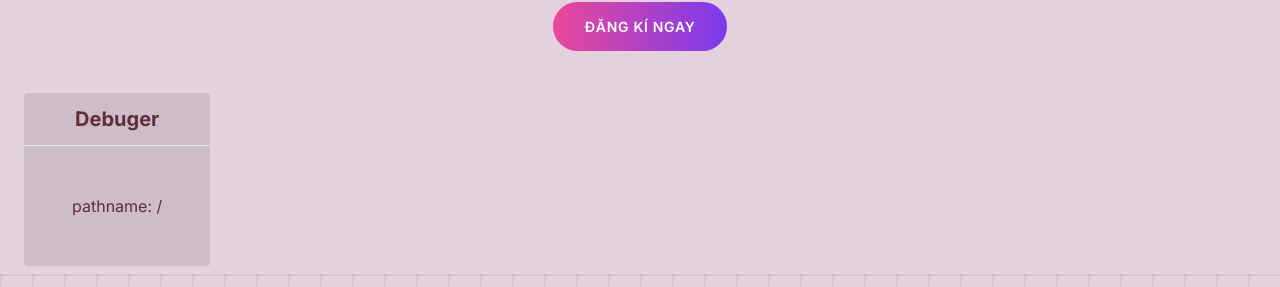
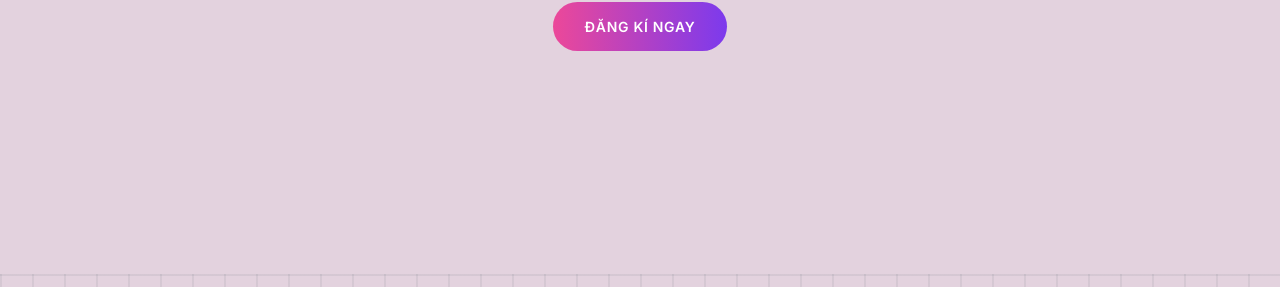
Before and after one commit to ThangStar/FaceIO, a Next.js app: page / in a window 1280 px wide. Shown: the part 510-797 px from the top of the page. Built offline with nearby package versions, Linux system fonts and the light colour scheme; no server answers.

Commit message:
fix auth

```diff
--- a/src/providers/AppProvider.tsx
+++ b/src/providers/AppProvider.tsx
@@ -25,7 +25,7 @@ function AppProvider({ children }: any) {
                     <ContainerViewProvider>
                         <ToastContainer />
                         <NavBar />
-                        <Debuger />
+                        {/* <Debuger /> */}
                         <ChatBubble />
                         <Breadcrumbs />
                         <BodyViewProvider>
--- a/src/providers/AuthProvider.tsx
+++ b/src/providers/AuthProvider.tsx
@@ -30,14 +30,14 @@ export const AuthProvider = ({ children }: any) => {
                 // The email of the user's account used.
                 const email = error.email;
                 // The credential that was used.
+                setIsLogined(true);
+                router.replace('/');
                 const credential = GoogleAuthProvider.credentialFromError(error);
                 console.log('relogin failed!', error);
-                setIsLogined(true);
-                router.replace('/');
             });
     }
     const checkIsLogined = () => {
-        // idToken ? relogin() : router.replace('/');
+        idToken && relogin();
     }
     useEffect(() => {
         checkIsLogined()
```
